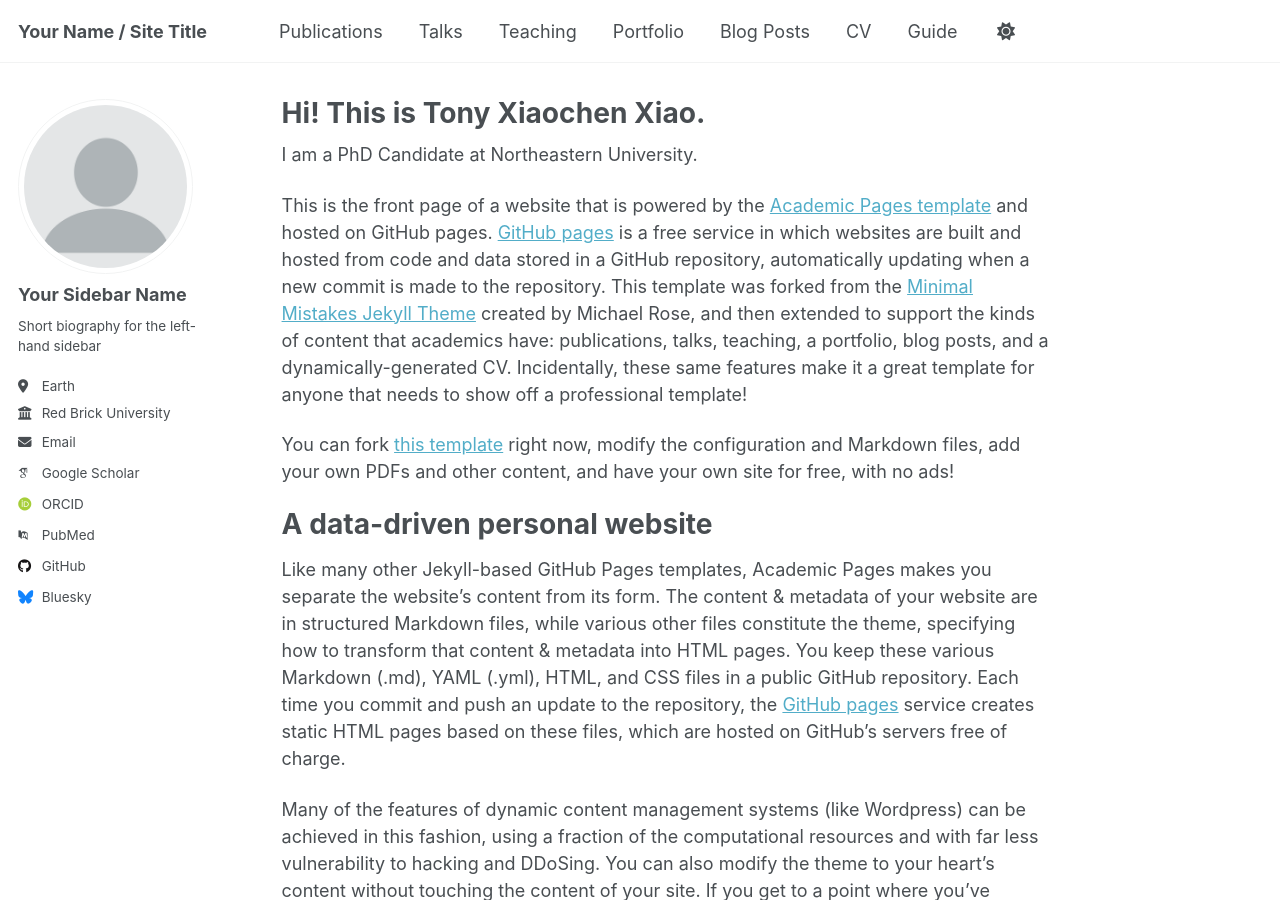
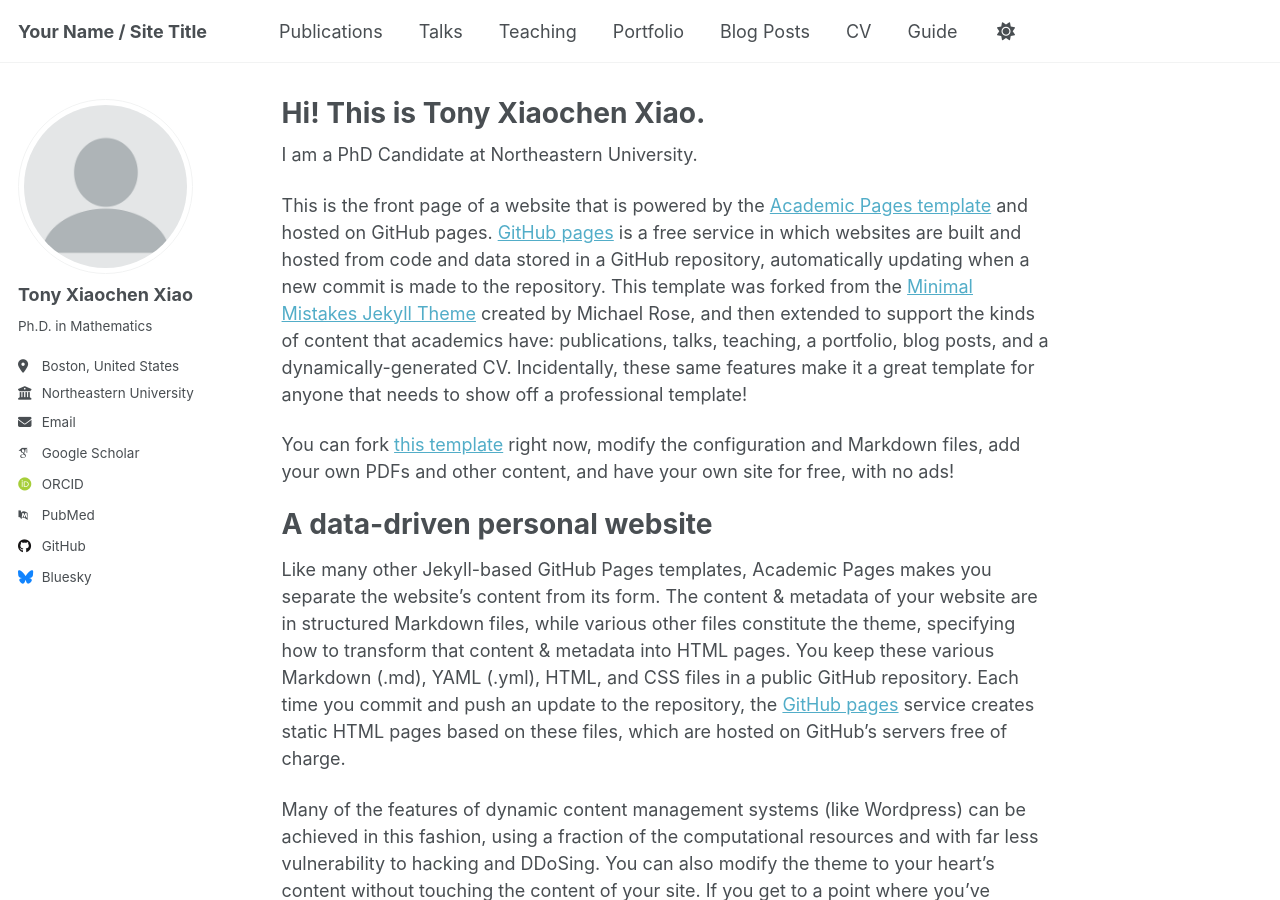
Before and after one commit to tonyxiaochenxiao/tonyxiaochenxiao.github.io, a Jekyll site: the page built from _pages/about.md, in a window 1280 px wide and 900 px high. Built offline with Jekyll 4.4.1, drawn with Linux system fonts in a browser that asks for light colours; some web fonts are replaced; a script that is not in the unit is left out.

Commit message:
Update _config.yml

```diff
--- a/_config.yml
+++ b/_config.yml
@@ -23,13 +23,13 @@ repository               : "academicpages/academicpages.github.io"
 author:
   # Biographic information
   avatar           : "profile.png"
-  name             : "Your Sidebar Name"
+  name             : "Tony Xiaochen Xiao"
   pronouns         : # example: "she/her"
-  bio              : "Short biography for the left-hand sidebar"
-  location         : "Earth"
-  employer         : "Red Brick University"
+  bio              : "Ph.D. in Mathematics"
+  location         : "Boston, United States"
+  employer         : "Northeastern University"
   uri              : # URL
-  email            : "none@example.org"
+  email            : "xiao.xiaoc at northeastern dot edu"
 
   # Academic websites
   academia         : # URL
```
